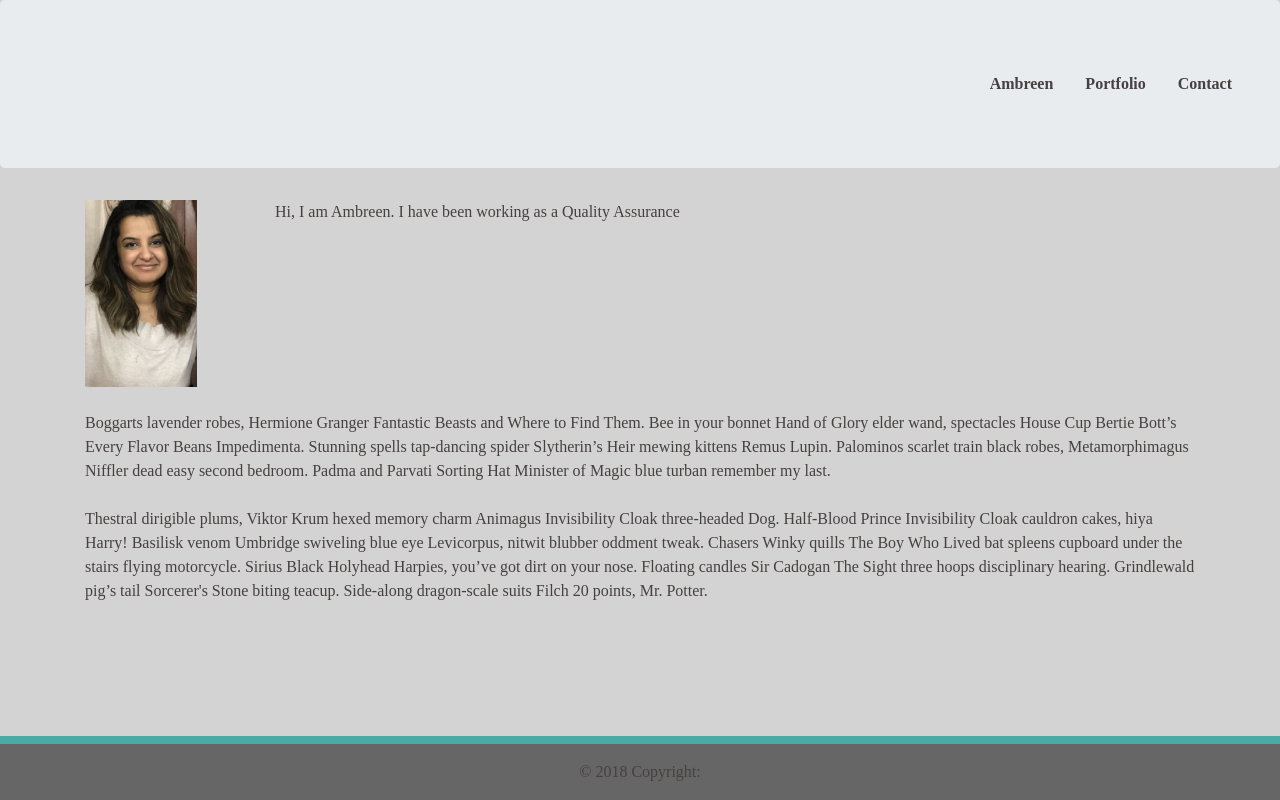
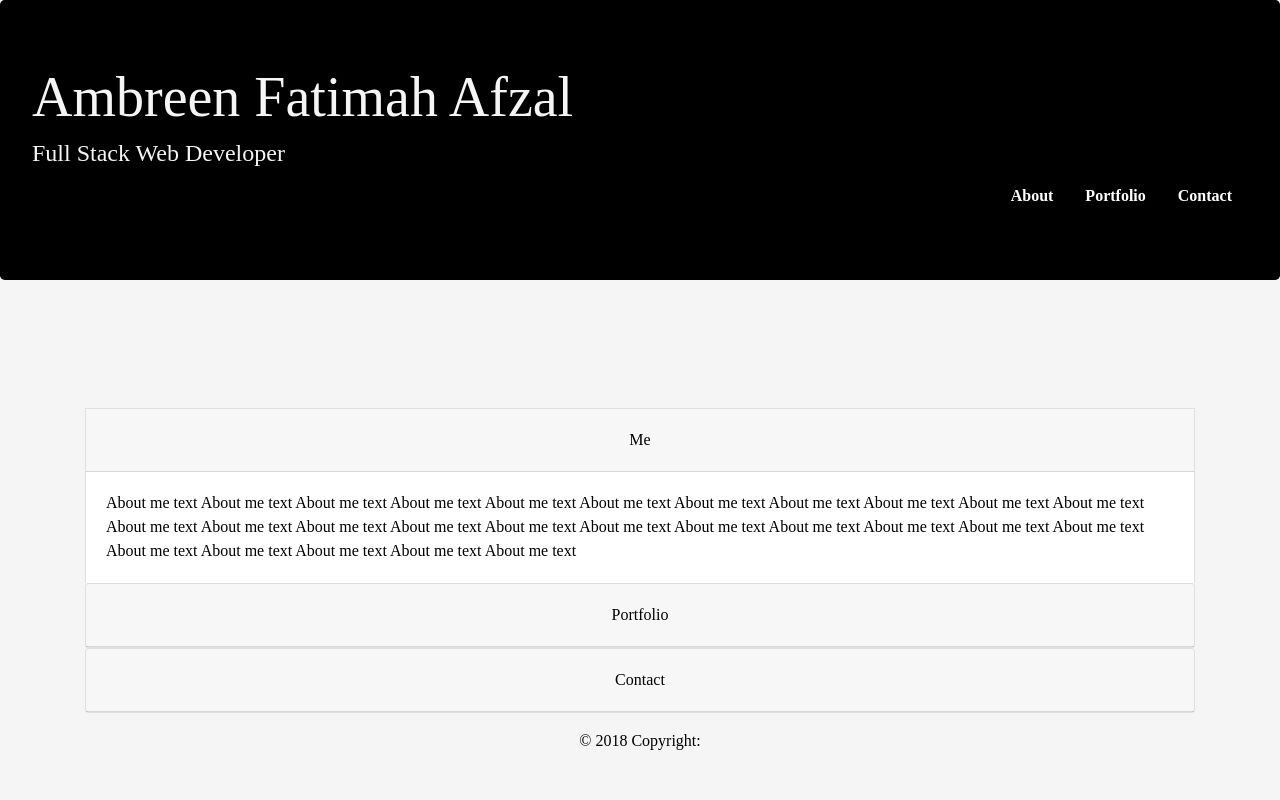
Before and after one commit to ambreenfafzal/Bootstrap-Portfolio, a PHP site: page / in a window 1280 px wide. Run offline with PHP 8.4, Linux system fonts and the light colour scheme.

Commit message:
emoved additional pages.

```diff
--- a/assets/styles/style.css
+++ b/assets/styles/style.css
@@ -1,31 +1,23 @@
 
 body {
-background-color:lightgray;
-color: rgb(70, 64, 64);
+background-color: whitesmoke;
+color:black;
 font-family: serif;
 font-size: 1em;
 
 }
 
-#photo {
-    /* position: absolute; */
-    height: 100%;
-    width: 70%;
+#headerText {
+    color: whitesmoke;
 }
 
 
-/* this id  is on all html  */
-#navigation {
 
-   /* background-color: #4aaaa5; */
-   /* border-bottom: #666666 8px solid; */
-    height: 80px;
-}
 
-/* This id is on all html  */
+
 #menuitem {
     /* background-color: #4aaaa5; */
-    color: rgb(70, 64, 64);
+     color: white;
     font-weight: bold;
     /* margin: auto .5em; */
   display: block;
@@ -40,8 +32,36 @@ font-size: 1em;
     background-color:lightgray;
 
 }
+.jumbotron {
+    background-color: black;
+}
+
+#portfolio{
+    margin-left: 50%;
+    color:black;
+    border-bottom: 2px solid black;
+}
+#about {
+    border-bottom: 2px solid black;
+}
+
+#headingTwo, #headingOne, #headingThree {
+    text-align: center;
+
+}
 
 
+.container {
+    margin-top: 10%;
+}
+.btn-link {
+    color: black;
+}
+#contact{
+    margin-left: 20%;
+    color:black;
+    border-bottom: 2px solid black;
+}
 #ColOne {
 
     border: solid black 1px ;
@@ -90,7 +110,7 @@ height: 15%;
 
 
 /* this id is on all html  */
-#foot {
+/* #foot {
     background-color:#666666;
     border-top: 8px solid #4aaaa5;
    width: 100%;
@@ -102,7 +122,7 @@ height: 15%;
     /* height: 100px;  */
     /* text-align: center;
     line-height: 5em; */
-    }
+    /* }  */
 
     #portfolioFoot {
         background-color:#666666;
--- a/index.html
+++ b/index.html
@@ -1,112 +1,160 @@
 <!DOCTYPE html>
 <html lang="en">
-
   <head>
-  <meta charset="UTF-8">
-  <meta name="viewport" content="width=device-width, initial-scale=1.0">
-  <meta http-equiv="X-UA-Compatible" content="ie=edge">
-
-  <link rel="stylesheet" href="https://stackpath.bootstrapcdn.com/bootstrap/4.3.1/css/bootstrap.min.css"
-    integrity="sha384-ggOyR0iXCbMQv3Xipma34MD+dH/1fQ784/j6cY/iJTQUOhcWr7x9JvoRxT2MZw1T" crossorigin="anonymous">
-  <link rel="stylesheet" href="styles/style.css">
-  <script src="https://code.jquery.com/jquery-3.3.1.slim.min.js"
+    <meta charset="UTF-8" />
+    <meta name="viewport" content="width=device-width, initial-scale=1.0" />
+    <meta http-equiv="X-UA-Compatible" content="ie=edge" />
+    <!-- Bootstrap -->
+    <link
+      rel="stylesheet"
+      href="https://stackpath.bootstrapcdn.com/bootstrap/4.3.1/css/bootstrap.min.css"
+      integrity="sha384-ggOyR0iXCbMQv3Xipma34MD+dH/1fQ784/j6cY/iJTQUOhcWr7x9JvoRxT2MZw1T"
+      crossorigin="anonymous"
+    />
+    <link rel="stylesheet" href="./assets/styles/style.css" />
+    <script
+      src="https://code.jquery.com/jquery-3.3.1.slim.min.js"
       integrity="sha384-q8i/X+965DzO0rT7abK41JStQIAqVgRVzpbzo5smXKp4YfRvH+8abtTE1Pi6jizo"
-    crossorigin="anonymous"></script>
-  <script src="https://cdnjs.cloudflare.com/ajax/libs/popper.js/1.14.7/umd/popper.min.js"
+      crossorigin="anonymous"
+    ></script>
+    <script
+      src="https://cdnjs.cloudflare.com/ajax/libs/popper.js/1.14.7/umd/popper.min.js"
       integrity="sha384-UO2eT0CpHqdSJQ6hJty5KVphtPhzWj9WO1clHTMGa3JDZwrnQq4sF86dIHNDz0W1"
-    crossorigin="anonymous"></script>
-  <script src="https://stackpath.bootstrapcdn.com/bootstrap/4.3.1/js/bootstrap.min.js"
+      crossorigin="anonymous"
+    ></script>
+    <script
+      src="https://stackpath.bootstrapcdn.com/bootstrap/4.3.1/js/bootstrap.min.js"
       integrity="sha384-JjSmVgyd0p3pXB1rRibZUAYoIIy6OrQ6VrjIEaFf/nJGzIxFDsf4x0xIM+B07jRM"
-    crossorigin="anonymous"></script>
-  <title>Ambreen Afzal </title>
-
+      crossorigin="anonymous"
+    ></script>
+    <title>Ambreen Afzal</title>
   </head>
 
   <body>
-
     <header>
-
       <!-- Jumbotron -->
       <div class="jumbotron">
+
+          <h1 id="headerText" class="display-4">Ambreen Fatimah Afzal </h1>
+          <h4 style="color: whitesmoke">Full Stack Web Developer</h4>
+
+
         <ul class="nav justify-content-end">
           <li class="nav-item">
-      <a class="nav-link active" id="menuitem" href="index.html">Ambreen</a>
+            <a class="nav-link active" id="menuitem" href="index.html"
+              >About</a
+            >
           </li>
           <li class="nav-item">
-      <a class="nav-link" id="menuitem" href="portfolio.html">Portfolio</a>
+            <a class="nav-link" id="menuitem" href="portfolio.html"
+              >Portfolio</a
+            >
           </li>
           <li class="nav-item">
             <a class="nav-link" id="menuitem" href="contact.html">Contact </a>
           </li>
+        </ul>
+      </div>
+      <div class="container">
+          <div class="accordion" id="accordionExample">
+              <div class="card z-depth-0 bordered">
+                <div class="card-header" id="headingOne">
+                  <h5 class="mb-0">
+                    <button class="btn btn-link" type="button" data-toggle="collapse" data-target="#collapseOne"
+                      aria-expanded="true" aria-controls="collapseOne">
+                      Me
+                    </button>
+                  </h5>
+                </div>
+                <div id="collapseOne" class="collapse show" aria-labelledby="headingOne"
+                  data-parent="#accordionExample">
+                  <div class="card-body">
+                    About me text  About me text  About me text  About me text  About me text  About me text  About me text  About me text  About me text  About me text  About me text  About me text  About me text  About me text  About me text  About me text  About me text  About me text  About me text  About me text  About me text  About me text  About me text  About me text  About me text  About me text  About me text
+                  </div>
+                </div>
+              </div>
 
-  </ul>
 
+            </div>
+            <div class="card z-depth-0 bordered">
+                <div class="card-header" id="headingTwo">
+                  <h5 class="mb-0">
+                    <button class="btn btn-link collapsed" type="button" data-toggle="collapse"
+                      data-target="#collapseTwo" aria-expanded="false" aria-controls="collapseTwo">
+                      Portfolio
+                    </button>
+                  </h5>
+                </div>
+                <div id="collapseTwo" class="collapse" aria-labelledby="headingTwo" data-parent="#accordionExample">
+                 <div class="row">
+                   <div class="col-md-6">
+                      <div class="card-body">
+                          <div class="card" style="width: 18rem;">
+                              <img src="./assets/images/A-002-2.jpg" class="card-img-top" alt="...">
+                              <div class="card-body">
+                                <p class="card-text">Some quick example text to build on the card title and make up the bulk of the card's content.</p>
+                              </div>
+                            </div>
+
+                      </div>
+                   </div>
+                   <div class="col-md-6">
+                      <div class="card-body">
+                          <div class="card" style="width: 18rem;">
+                              <img src="./assets/images/A-002-2.jpg" class="card-img-top" alt="...">
+                              <div class="card-body">
+                                <p class="card-text">Some quick example text to build on the card title and make up the bulk of the card's content.</p>
+                              </div>
+                            </div>
+
+                      </div>
+                   </div>
+                   <div class="col-md-6">
+                      <div class="card-body">
+                          <div class="card" style="width: 18rem;">
+                              <img src="./assets/images/A-002-2.jpg" class="card-img-top" alt="...">
+                              <div class="card-body">
+                                <p class="card-text">Some quick example text to build on the card title and make up the bulk of the card's content.</p>
+                              </div>
+                            </div>
+
+                      </div>
+                   </div>
+                 </div>
+
+
+                </div>
+              </div>
+
+              <div class="card z-depth-0 bordered">
+                  <div class="card-header" id="headingThree">
+                    <h5 class="mb-0">
+                      <button class="btn btn-link collapsed" type="button" data-toggle="collapse"
+                        data-target="#collapseThree" aria-expanded="false" aria-controls="collapseThree">
+                      Contact
+                      </button>
+                    </h5>
+                  </div>
+                  <div id="collapseThree" class="collapse" aria-labelledby="headingThree" data-parent="#accordionExample">
+                    <div class="card-body">
+                        About me text  About me text  About me text  About me text  About me text  About me text  About me text  About me text  About me text  About me text  About me text  About me text  About me text  About me text  About me text  About me text  About me text  About me text  About me text  About me text  About me text  About me text  About me text  About me text  About me text  About me text  About me text
+                    </div>
+                  </div>
+                </div>
+              </div>
         </div>
 
 
 
-    <div class="container">
-      <div class="row">
-        <div class="col-md-2">
-          <img src="images/thumbnail_IMG_4967.jpg" alt="Picture of Ambreen " id="photo">
-
-        </div>
-        <div class="col-md-10">
-        Hi, I am Ambreen. I have been working as a Quality Assurance
-
-
-
-        </div>
-
-
-      </div>
-
-      <div class="row">
-        <div class="col-md-12">
-
-          <br>
-          Boggarts lavender robes, Hermione Granger Fantastic Beasts and Where to Find Them. Bee in your bonnet Hand of
-          Glory elder wand, spectacles House Cup Bertie Bott’s Every Flavor Beans Impedimenta. Stunning spells
-          tap-dancing spider Slytherin’s Heir mewing kittens Remus Lupin. Palominos scarlet train black robes,
-          Metamorphimagus Niffler dead easy second bedroom. Padma and Parvati Sorting Hat Minister of Magic blue turban
-          remember my last.
-
-
-        </div>
-
-
-      </div>
-      <div class="row">
-        <div class="col-md-12">
-          <br>
-          Thestral dirigible plums, Viktor Krum hexed memory charm Animagus Invisibility Cloak three-headed Dog.
-          Half-Blood Prince Invisibility Cloak cauldron cakes, hiya Harry! Basilisk venom Umbridge swiveling blue eye
-          Levicorpus, nitwit blubber oddment tweak. Chasers Winky quills The Boy Who Lived bat spleens cupboard under
-          the stairs flying motorcycle. Sirius Black Holyhead Harpies, you’ve got dirt on your nose. Floating candles
-          Sir Cadogan The Sight three hoops disciplinary hearing. Grindlewald pig’s tail Sorcerer's Stone biting teacup.
-          Side-along dragon-scale suits Filch 20 points, Mr. Potter.
-        </div>
-      </div>
-
-    </div>
-
     </header>
-
-
   </body>
   <script src="./assets/javascript/index.js"></script>
   <!-- Footer -->
   <footer class="page-footer font-small blue">
-
     <!-- Copyright -->
-  <div class="footer-copyright text-center py-3" id="foot">© 2018 Copyright:
+    <div class="footer-copyright text-center py-3" id="foot">
+      © 2018 Copyright:
       <a href="https://mdbootstrap.com/education/bootstrap/"> </a>
     </div>
-
-
   </footer>
-
-
-
-
 </html>
```
Also changed, not shown: contact.html (deleted, +0 -99 lines), portfolio.html (deleted, +0 -110 lines). Lines whose indentation alone changed are shown as unchanged.
